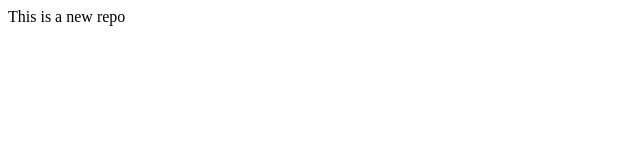
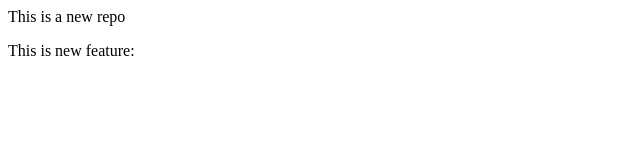
Before and after one commit to Sourabh0052/localrepo, a plain HTML site: page index.html in a window 1280 px wide. Shown: the whole page, without its empty margins (0-640 px from the left). Drawn offline with Linux system fonts and the light colour scheme.

Commit message:
Add new feature

```diff
--- a/index.html
+++ b/index.html
@@ -1 +1,2 @@
 <p>This is a new repo</p>
+<p>This is new feature: </p>
```
